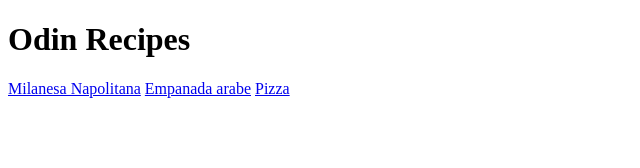
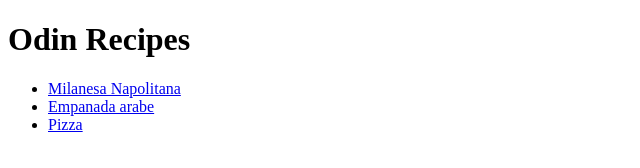
Before and after one commit to SuperCan10YT/odin-recipes, a plain HTML site: page index.html in a window 1280 px wide. Shown: the whole page, without its empty margins (0-640 px from the left). Drawn offline with Linux system fonts and the light colour scheme.

Commit message:
Wrap links on a unordered list

```diff
--- a/index.html
+++ b/index.html
@@ -7,8 +7,12 @@
 </head>
 <body>
     <h1>Odin Recipes</h1>
-    <a href="recipes/milanesa_napolitana.html">Milanesa Napolitana</a>
-    <a href="recipes/empanada_arabe.html">Empanada arabe</a>
-    <a href="recipes/pizza.html">Pizza</a>
+    <ul>
+        <li><a href="recipes/milanesa_napolitana.html">Milanesa Napolitana</a></li>
+        <li><a href="recipes/empanada_arabe.html">Empanada arabe</a></li>
+        <li><a href="recipes/pizza.html">Pizza</a></li>
+
+    </ul>
+
 </body>
 </html>
```
